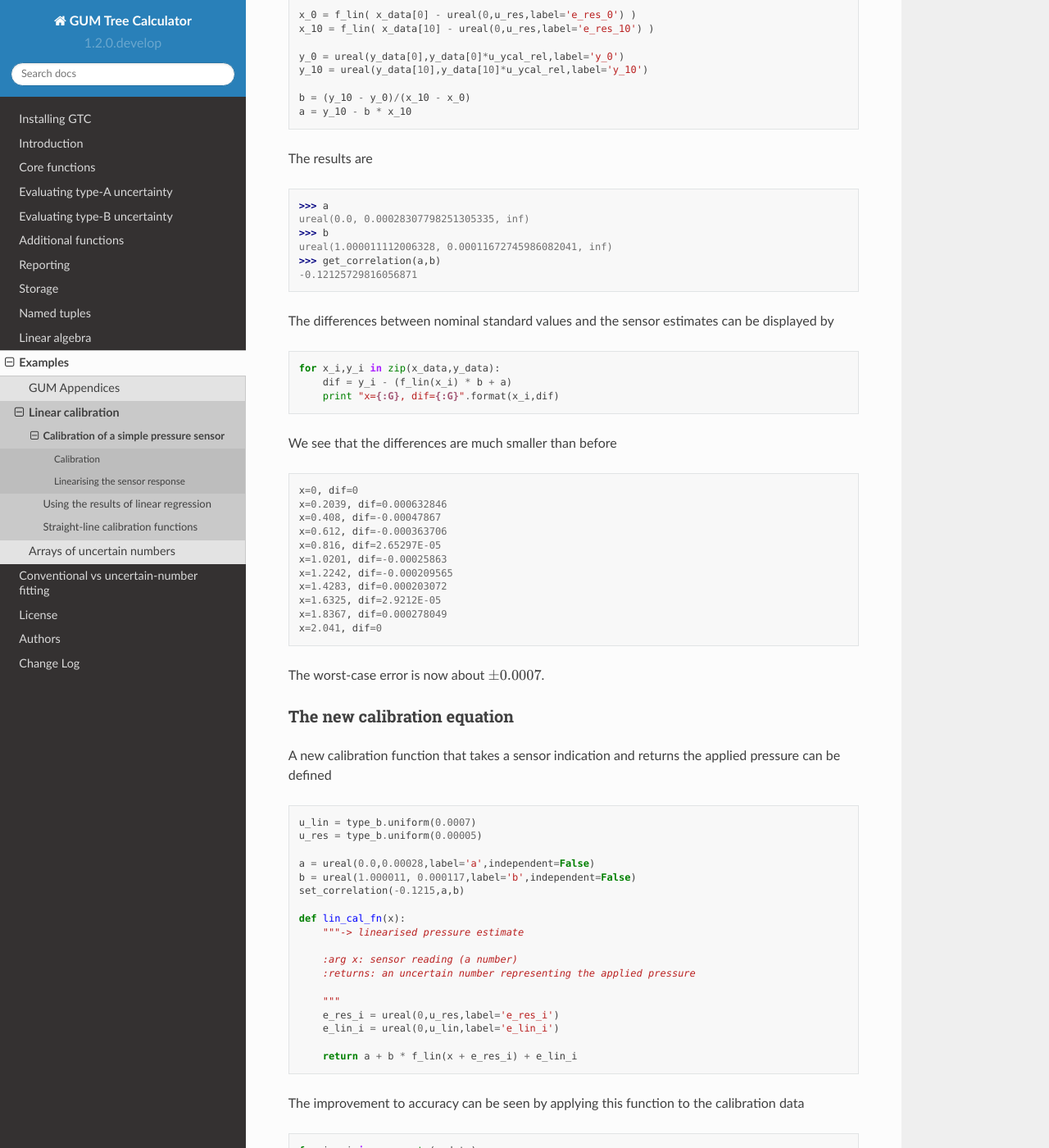
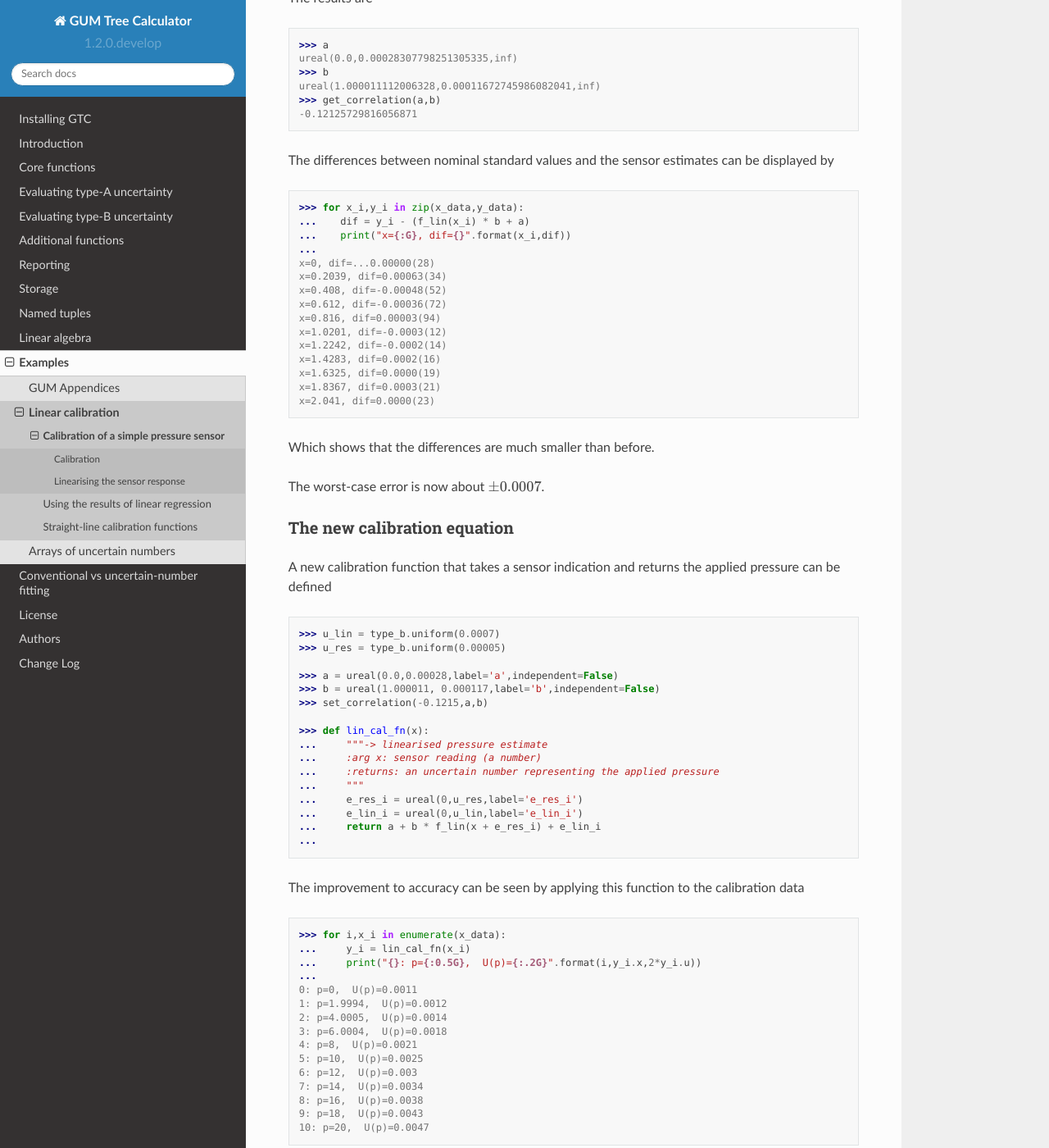
Before and after one commit to MSLNZ/GTC, a Sphinx documentation site: the page built from docs/API/linear_cal_functions.rst, in a window 1280 px wide and 1400 px high, scrolled down 4554 px. Shown: the whole window at 82% size. Built offline with Sphinx 7.4.7 and the Read the Docs theme 2.0.0, drawn with Linux system fonts in a browser that asks for light colours; some of the changed text lies outside the part shown.

Commit message:
make linear_cal_functions.rst testable

```diff
--- a/docs/API/linear_cal_functions.rst
+++ b/docs/API/linear_cal_functions.rst
@@ -16,9 +16,8 @@ A pressure sensor with an approximately linear response is to be calibrated.
 
 Eleven reference pressures are accurately generated and the corresponding sensor indications are recorded. The standard pressure values are entered in the`y_data` sequence and sensor readings in `x_data` (data from Table 4 in [#Kessel]_)::
 
-    y_data = (0.0,2.0,4.0,6.0,8.0,10.0,12.0,14.0,16.0,18.0,20.0)
-    x_data = (0.0000,0.2039,0.4080,0.6120,0.8160,1.0201,
-                            1.2242,1.4283,1.6325,1.8367,2.0410)
+    >>> y_data = (0.0,2.0,4.0,6.0,8.0,10.0,12.0,14.0,16.0,18.0,20.0)
+    >>> x_data = (0.0000,0.2039,0.4080,0.6120,0.8160,1.0201,1.2242,1.4283,1.6325,1.8367,2.0410)
 
 The sensor indication does not change when observations are repeated at the same reference pressure values, which suggests that the digital resolution of the sensor is much less than any repeatability errors associated with calibration. So we ignore random noise as a source of error.
 
@@ -77,24 +76,24 @@ Points near the ends of the range of data available are most influential when es
 
 Using uncertain numbers, this can be calculated ::
 
-    u_ycal_rel = 0.000115
-    u_res = type_b.uniform(0.00005)
+    >>> u_ycal_rel = 0.000115
+    >>> u_res = type_b.uniform(0.00005)
 
-    x_0 = x_data[0] - ureal(0,u_res,label='e_res_0')
-    x_10 = x_data[10] - ureal(0,u_res,label='e_res_10')
+    >>> x_0 = x_data[0] - ureal(0,u_res,label='e_res_0')
+    >>> x_10 = x_data[10] - ureal(0,u_res,label='e_res_10')
 
-    y_0 = ureal(y_data[0],y_data[0]*u_ycal_rel,label='y_0')
-    y_10 = ureal(y_data[10],y_data[10]*u_ycal_rel,label='y_10')
+    >>> y_0 = ureal(y_data[0],y_data[0]*u_ycal_rel,label='y_0')
+    >>> y_10 = ureal(y_data[10],y_data[10]*u_ycal_rel,label='y_10')
 
-    b = (y_10 - y_0)/(x_10 - x_0)
-    a = y_10 - b * x_10
+    >>> b = (y_10 - y_0)/(x_10 - x_0)
+    >>> a = y_10 - b * x_10
 
 The results for ``a`` and ``b``, as well as the correlation coefficient, are ::
 
     >>> a
-    ureal(0.0, 0.0002828761730473424, inf)
+    ureal(0.0,0.0002828761730473424,inf)
     >>> b
-    ureal(9.799118079372857, 0.0011438175474686209, inf)
+    ureal(9.799118079372857,0.0011438175474686209,inf)
     >>> get_correlation(a,b)
     -0.12117041864179227
 
@@ -103,23 +102,21 @@ The non-linearity error
 -----------------------
 Using the remainder of the calibration data, we can compare the calibration line with the calibration data points and thereby assess the importance of non-linear sensor response across the range. The following will display a table of differences between the data and the model ::
 
-    for x_i,y_i in zip(x_data,y_data):
-        dif = y_i - (x_i * b + a)
-        print "x={:G}, dif={:G}".format(x_i,dif)
-
-the output is ::
-
-    x=0, dif=0
-    x=0.2039, dif=0.00195982
-    x=0.408, dif=0.00195982
-    x=0.612, dif=0.00293974
-    x=0.816, dif=0.00391965
-    x=1.0201, dif=0.00391965
-    x=1.2242, dif=0.00391965
-    x=1.4283, dif=0.00391965
-    x=1.6325, dif=0.00293974
-    x=1.8367, dif=0.00195982
-    x=2.041, dif=0
+    >>> for x_i,y_i in zip(x_data,y_data):
+    ...     dif = y_i - (x_i * b + a)
+    ...     print("x={:G}, dif={}".format(x_i,dif))
+    ...
+    x=0, dif=...0.00000(28)
+    x=0.2039, dif=0.00196(34)
+    x=0.408, dif=0.00196(52)
+    x=0.612, dif=0.00294(72)
+    x=0.816, dif=0.00392(94)
+    x=1.0201, dif=0.0039(12)
+    x=1.2242, dif=0.0039(14)
+    x=1.4283, dif=0.0039(16)
+    x=1.6325, dif=0.0029(19)
+    x=1.8367, dif=0.0020(21)
+    x=2.041, dif=0.0000(23)
 
 A maximum deviation (worst case error) is taken to be 0.005.[#Kessel]_ This amount of deviation is assumed to cover departures from linearity of the sensor [#]_.
 
@@ -180,13 +173,14 @@ The coefficients :math:`c_i` apply to the type of sensor; they are **not** deter
 
 The pre-processing function can be implemented as ::
 
-    def f_lin(x):
-        """improve sensor linearity"""
-        c0 = 0.0
-        c1 = 9.806
-        c2 = -2.251E-3
-        c3 = -5.753E-4
-        return c0 + (c1 + (c2 + c3*x)*x)*x
+    >>> def f_lin(x):
+    ...    """improve sensor linearity"""
+    ...    c0 = 0.0
+    ...    c1 = 9.806
+    ...    c2 = -2.251E-3
+    ...    c3 = -5.753E-4
+    ...    return c0 + (c1 + (c2 + c3*x)*x)*x
+    ...
 
 Our model of the measurement is now
 
@@ -196,46 +190,46 @@ Our model of the measurement is now
 
 To calibrate this 'linearised' sensor, the original indications :math:`x_{\mathrm{cal} \cdot 10}` and :math:`x_{\mathrm{cal} \cdot 0}` are transformed by :math:`f_\mathrm{lin}(X)` before calculating the slope and intercept (this transformation also takes account of the reading error). ::
 
-    u_ycal_rel = 0.000115
-    u_res = type_b.uniform(0.00005)
+    >>> u_ycal_rel = 0.000115
+    >>> u_res = type_b.uniform(0.00005)
 
-    x_0 = f_lin( x_data[0] - ureal(0,u_res,label='e_res_0') )
-    x_10 = f_lin( x_data[10] - ureal(0,u_res,label='e_res_10') )
+    >>> x_0 = f_lin( x_data[0] - ureal(0,u_res,label='e_res_0') )
+    >>> x_10 = f_lin( x_data[10] - ureal(0,u_res,label='e_res_10') )
 
-    y_0 = ureal(y_data[0],y_data[0]*u_ycal_rel,label='y_0')
-    y_10 = ureal(y_data[10],y_data[10]*u_ycal_rel,label='y_10')
+    >>> y_0 = ureal(y_data[0],y_data[0]*u_ycal_rel,label='y_0')
+    >>> y_10 = ureal(y_data[10],y_data[10]*u_ycal_rel,label='y_10')
 
-    b = (y_10 - y_0)/(x_10 - x_0)
-    a = y_10 - b * x_10
+    >>> b = (y_10 - y_0)/(x_10 - x_0)
+    >>> a = y_10 - b * x_10
 
 The results are ::
 
     >>> a
-    ureal(0.0, 0.00028307798251305335, inf)
+    ureal(0.0,0.00028307798251305335,inf)
     >>> b
-    ureal(1.000011112006328, 0.00011672745986082041, inf)
+    ureal(1.000011112006328,0.00011672745986082041,inf)
     >>> get_correlation(a,b)
     -0.12125729816056871
 
 The differences between nominal standard values and the sensor estimates can be displayed by  ::
 
-    for x_i,y_i in zip(x_data,y_data):
-        dif = y_i - (f_lin(x_i) * b + a)
-        print "x={:G}, dif={:G}".format(x_i,dif)
+    >>> for x_i,y_i in zip(x_data,y_data):
+    ...    dif = y_i - (f_lin(x_i) * b + a)
+    ...    print("x={:G}, dif={}".format(x_i,dif))
+    ...
+    x=0, dif=...0.00000(28)
+    x=0.2039, dif=0.00063(34)
+    x=0.408, dif=-0.00048(52)
+    x=0.612, dif=-0.00036(72)
+    x=0.816, dif=0.00003(94)
+    x=1.0201, dif=-0.0003(12)
+    x=1.2242, dif=-0.0002(14)
+    x=1.4283, dif=0.0002(16)
+    x=1.6325, dif=0.0000(19)
+    x=1.8367, dif=0.0003(21)
+    x=2.041, dif=0.0000(23)
 
-We see that the differences are much smaller than before ::
-
-    x=0, dif=0
-    x=0.2039, dif=0.000632846
-    x=0.408, dif=-0.00047867
-    x=0.612, dif=-0.000363706
-    x=0.816, dif=2.65297E-05
-    x=1.0201, dif=-0.00025863
-    x=1.2242, dif=-0.000209565
-    x=1.4283, dif=0.000203072
-    x=1.6325, dif=2.9212E-05
-    x=1.8367, dif=0.000278049
-    x=2.041, dif=0
+Which shows that the differences are much smaller than before.
 
 The worst-case error is now about :math:`\pm 0.0007`.
 
@@ -244,44 +238,40 @@ The new calibration equation
 
 A new calibration function that takes a sensor indication and returns the applied pressure can be defined ::
 
-    u_lin = type_b.uniform(0.0007)
-    u_res = type_b.uniform(0.00005)
+    >>> u_lin = type_b.uniform(0.0007)
+    >>> u_res = type_b.uniform(0.00005)
 
-    a = ureal(0.0,0.00028,label='a',independent=False)
-    b = ureal(1.000011, 0.000117,label='b',independent=False)
-    set_correlation(-0.1215,a,b)
+    >>> a = ureal(0.0,0.00028,label='a',independent=False)
+    >>> b = ureal(1.000011, 0.000117,label='b',independent=False)
+    >>> set_correlation(-0.1215,a,b)
 
-    def lin_cal_fn(x):
-        """-> linearised pressure estimate
-
-        :arg x: sensor reading (a number)
-        :returns: an uncertain number representing the applied pressure
-
-        """
-        e_res_i = ureal(0,u_res,label='e_res_i')
-        e_lin_i = ureal(0,u_lin,label='e_lin_i')
-
-        return a + b * f_lin(x + e_res_i) + e_lin_i
+    >>> def lin_cal_fn(x):
+    ...     """-> linearised pressure estimate
+    ...     :arg x: sensor reading (a number)
+    ...     :returns: an uncertain number representing the applied pressure
+    ...     """
+    ...     e_res_i = ureal(0,u_res,label='e_res_i')
+    ...     e_lin_i = ureal(0,u_lin,label='e_lin_i')
+    ...     return a + b * f_lin(x + e_res_i) + e_lin_i
+    ...
 
 The improvement to accuracy can be seen by applying this function to the calibration data ::
 
-    for i,x_i in enumerate(x_data):
-        y_i = lin_cal_fn(x_i)
-        print "{}: p={:0.5G},  U(p)={:.2G}".format(i,y_i.x,2*y_i.u)
-
-The output is::
-
-    0: p=0.0000,  U(p)=0.0011
+    >>> for i,x_i in enumerate(x_data):
+    ...     y_i = lin_cal_fn(x_i)
+    ...     print("{}: p={:0.5G},  U(p)={:.2G}".format(i,y_i.x,2*y_i.u))
+    ...
+    0: p=0,  U(p)=0.0011
     1: p=1.9994,  U(p)=0.0012
     2: p=4.0005,  U(p)=0.0014
     3: p=6.0004,  U(p)=0.0018
-    4: p=8.0000,  U(p)=0.0021
-    5: p=10.000,  U(p)=0.0025
-    6: p=12.000,  U(p)=0.0030
-    7: p=14.000,  U(p)=0.0034
-    8: p=16.000,  U(p)=0.0038
-    9: p=18.000,  U(p)=0.0043
-    10: p=20.000,  U(p)=0.0047
+    4: p=8,  U(p)=0.0021
+    5: p=10,  U(p)=0.0025
+    6: p=12,  U(p)=0.003
+    7: p=14,  U(p)=0.0034
+    8: p=16,  U(p)=0.0038
+    9: p=18,  U(p)=0.0043
+    10: p=20,  U(p)=0.0047
 
 .. rubric:: Footnotes
 
```
Also changed, not shown: other parts of docs/API/linear_cal_functions.rst (+29 -33 lines).
